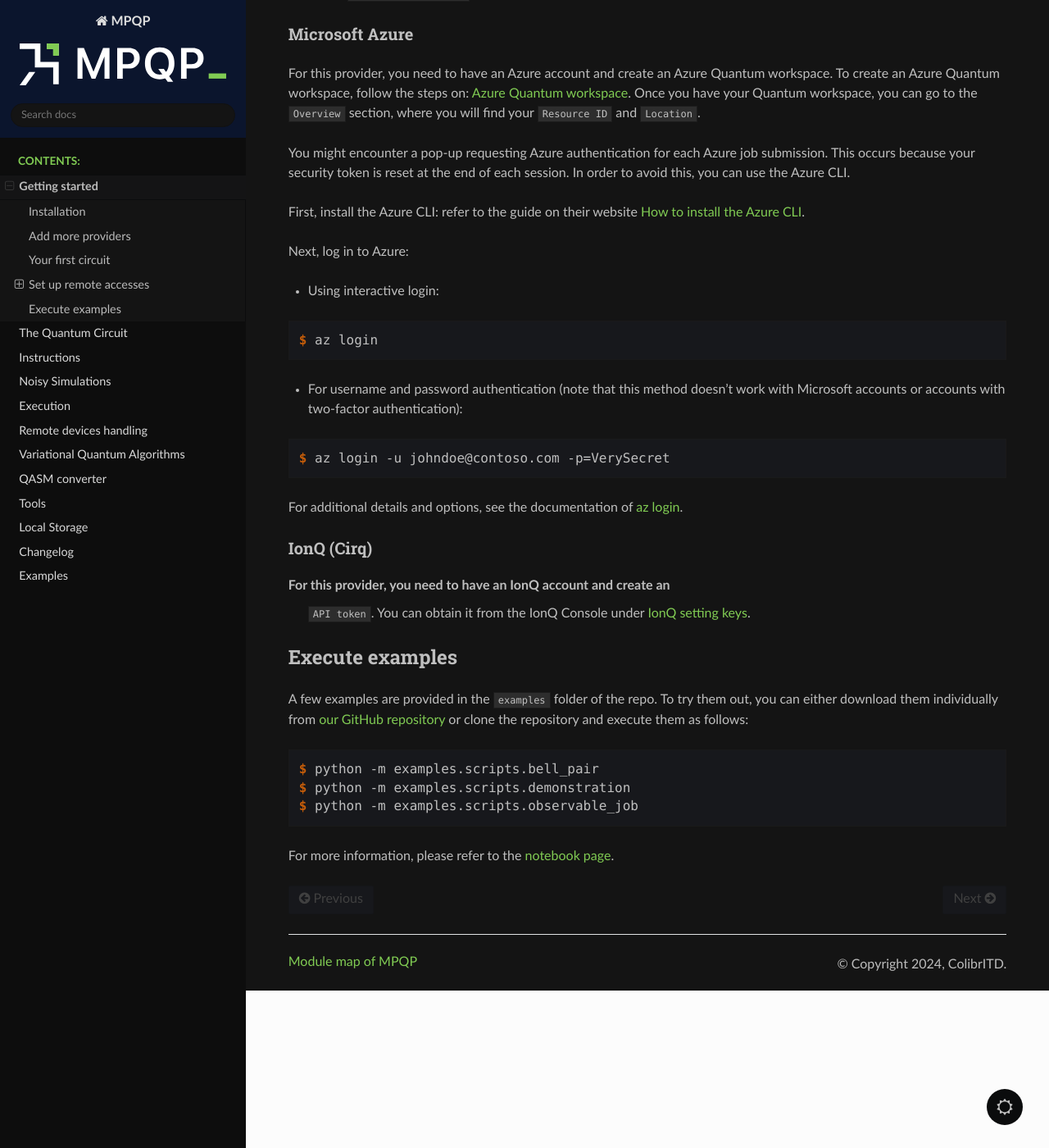
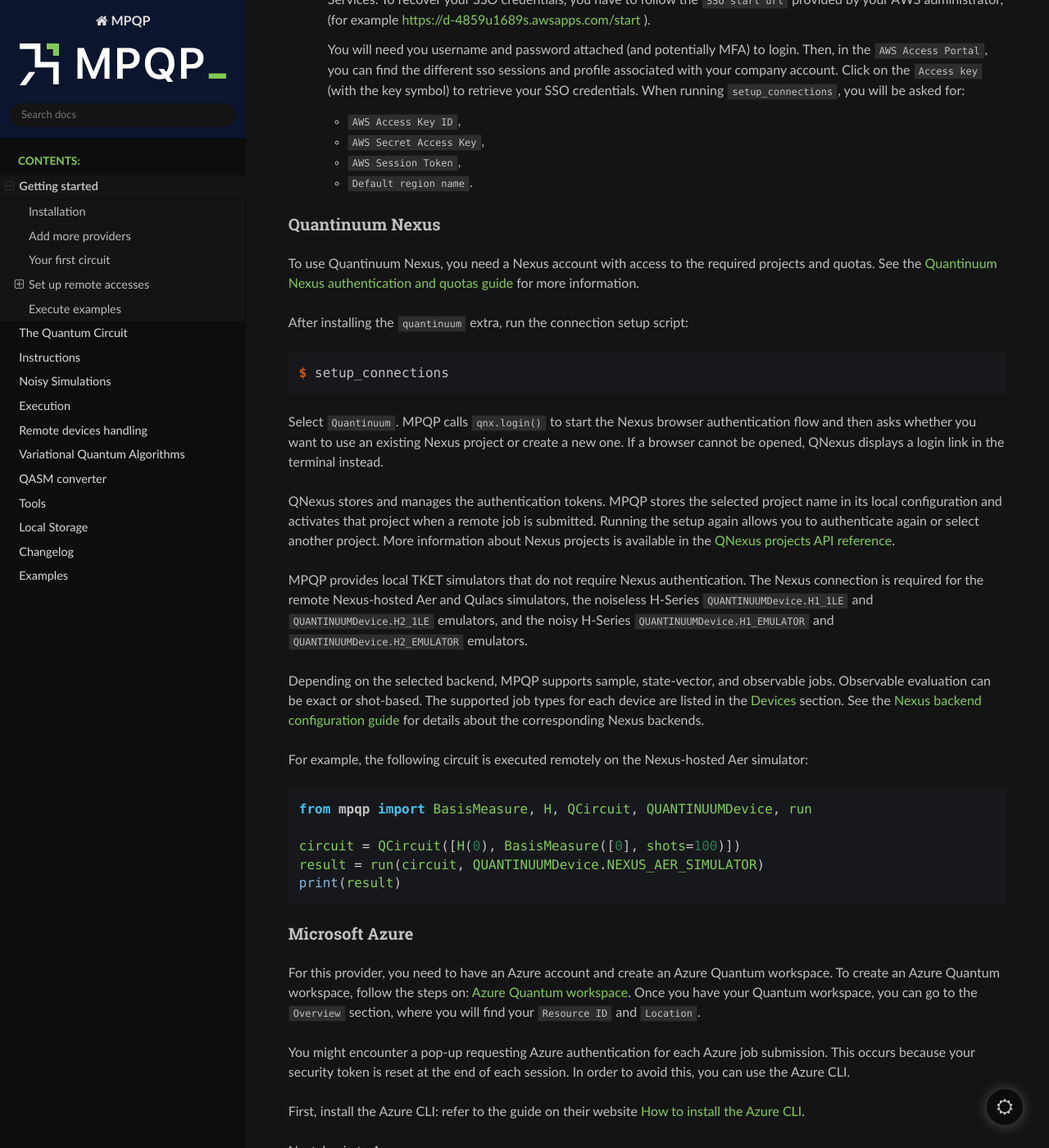
Before and after one commit to ColibrITD-SAS/mpqp, a Sphinx documentation site: the page built from docs/getting-started.rst, in a window 1280 px wide and 1400 px high, scrolled down 5392 px. Shown: the whole window at 82% size. Built offline with Sphinx 7.4.7 and the Read the Docs theme 3.1.0, drawn with Linux system fonts in a browser that asks for light colours; some of the changed text lies outside the part shown.

Commit message:
docs: quantinuum setup and supported devices

```diff
--- a/docs/getting-started.rst
+++ b/docs/getting-started.rst
@@ -88,6 +88,15 @@
 .. literalinclude:: requirements_providers/myqlm.txt
    :language: text
 
+- **Quantinuum Nexus**:
+
+    .. code-block:: console
+
+        $ pip install mpqp[quantinuum]
+
+.. literalinclude:: requirements_providers/quantinuum.txt
+   :language: text
+
 
 You can also combine extras, for example, to install both Qiskit and Braket support:
 
@@ -163,7 +172,8 @@
 
 Installing MPQP gives you access to ``setup_connections``, a script facilitating
 the setup of remote QPU connections. The supported providers (Qiskit,
-Qaptiva, Braket, Azure and IonQ) can be set up from this script.
+Qaptiva, Braket, Azure, IonQ and Quantinuum) can be set up from this
+script.
 
 To run the script, simply run the following command in your terminal:
 
@@ -260,6 +270,58 @@
     + ``Default region name``.
 
 
+Quantinuum Nexus
+^^^^^^^^^^^^^^^^
+
+To use Quantinuum Nexus, you need a Nexus account with access to the required
+projects and quotas. See the `Quantinuum Nexus authentication and quotas guide
+<https://docs.quantinuum.com/nexus/trainings/notebooks/basics/auth_quotas.html>`_
+for more information.
+
+After installing the ``quantinuum`` extra, run the connection setup script:
+
+.. code-block:: console
+
+    $ setup_connections
+
+Select ``Quantinuum``. MPQP calls ``qnx.login()`` to start the Nexus
+browser authentication flow and then asks whether you want to use an existing
+Nexus project or create a new one. If a browser cannot be opened, QNexus
+displays a login link in the terminal instead.
+
+QNexus stores and manages the authentication tokens. MPQP stores the selected
+project name in its local configuration and activates that project when a
+remote job is submitted. Running the setup again allows you to authenticate
+again or select another project. More information about Nexus projects is
+available in the `QNexus projects API reference
+<https://docs.quantinuum.com/nexus/nexus_api/projects.html>`_.
+
+MPQP provides local TKET simulators that do not require Nexus authentication.
+The Nexus connection is required for the remote Nexus-hosted Aer and Qulacs
+simulators, the noiseless H-Series ``QUANTINUUMDevice.H1_1LE`` and
+``QUANTINUUMDevice.H2_1LE`` emulators, and the noisy H-Series
+``QUANTINUUMDevice.H1_EMULATOR`` and ``QUANTINUUMDevice.H2_EMULATOR``
+emulators.
+
+Depending on the selected backend, MPQP supports sample, state-vector, and
+observable jobs. Observable evaluation can be exact or shot-based. The
+supported job types for each device are listed in the :ref:`Devices` section.
+See the `Nexus backend configuration guide
+<https://docs.quantinuum.com/nexus/trainings/notebooks/basics/alternate_backends/index.html>`_
+for details about the corresponding Nexus backends.
+
+For example, the following circuit is executed remotely on the Nexus-hosted
+Aer simulator:
+
+.. code-block:: python
+
+    from mpqp import BasisMeasure, H, QCircuit, QUANTINUUMDevice, run
+
+    circuit = QCircuit([H(0), BasisMeasure([0], shots=100)])
+    result = run(circuit, QUANTINUUMDevice.NEXUS_AER_SIMULATOR)
+    print(result)
+
+
 Microsoft Azure
 ^^^^^^^^^^^^^^^
 
```
Also changed, not shown: docs/resources/job-device_compat.csv (+10 -0 lines), 1 other file.
